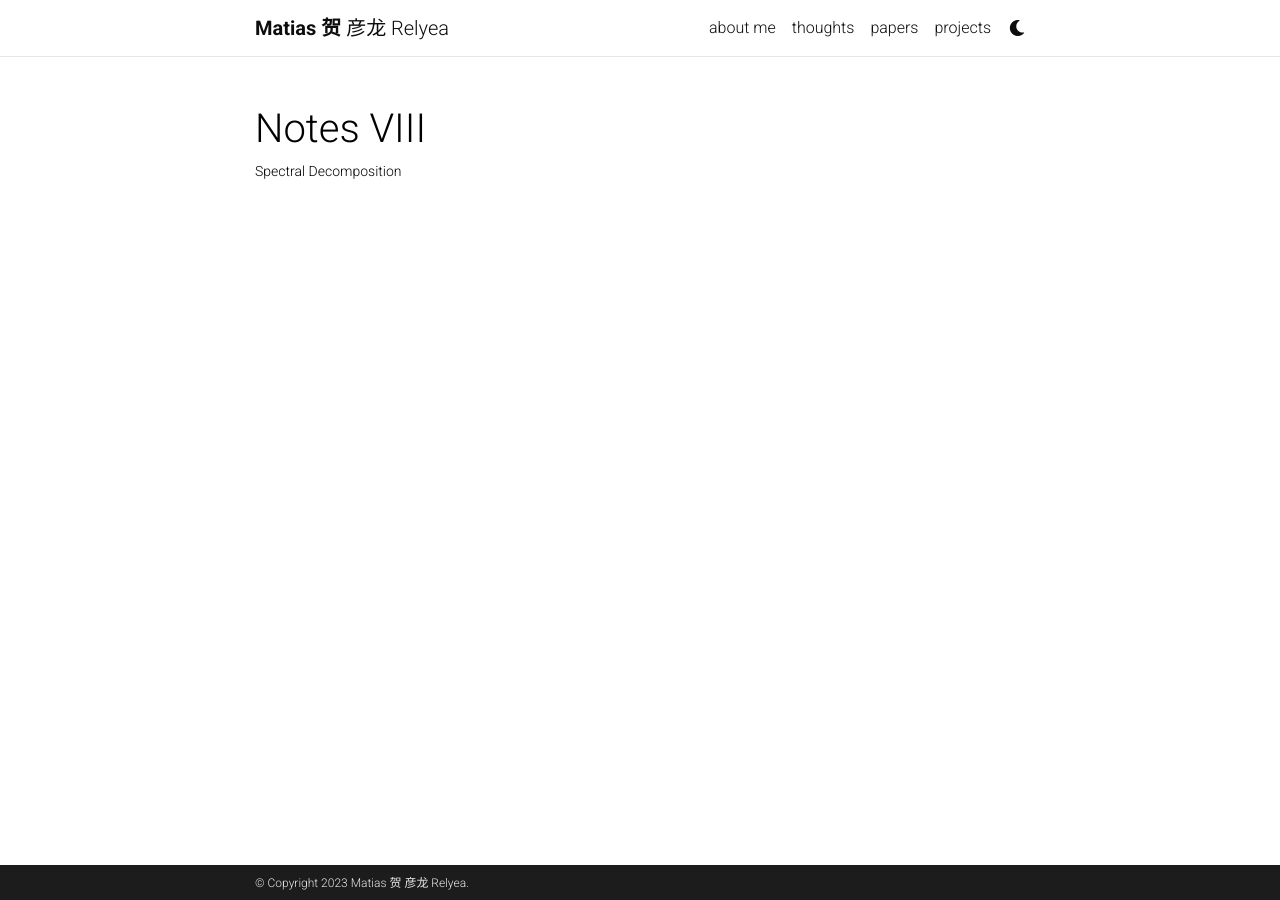
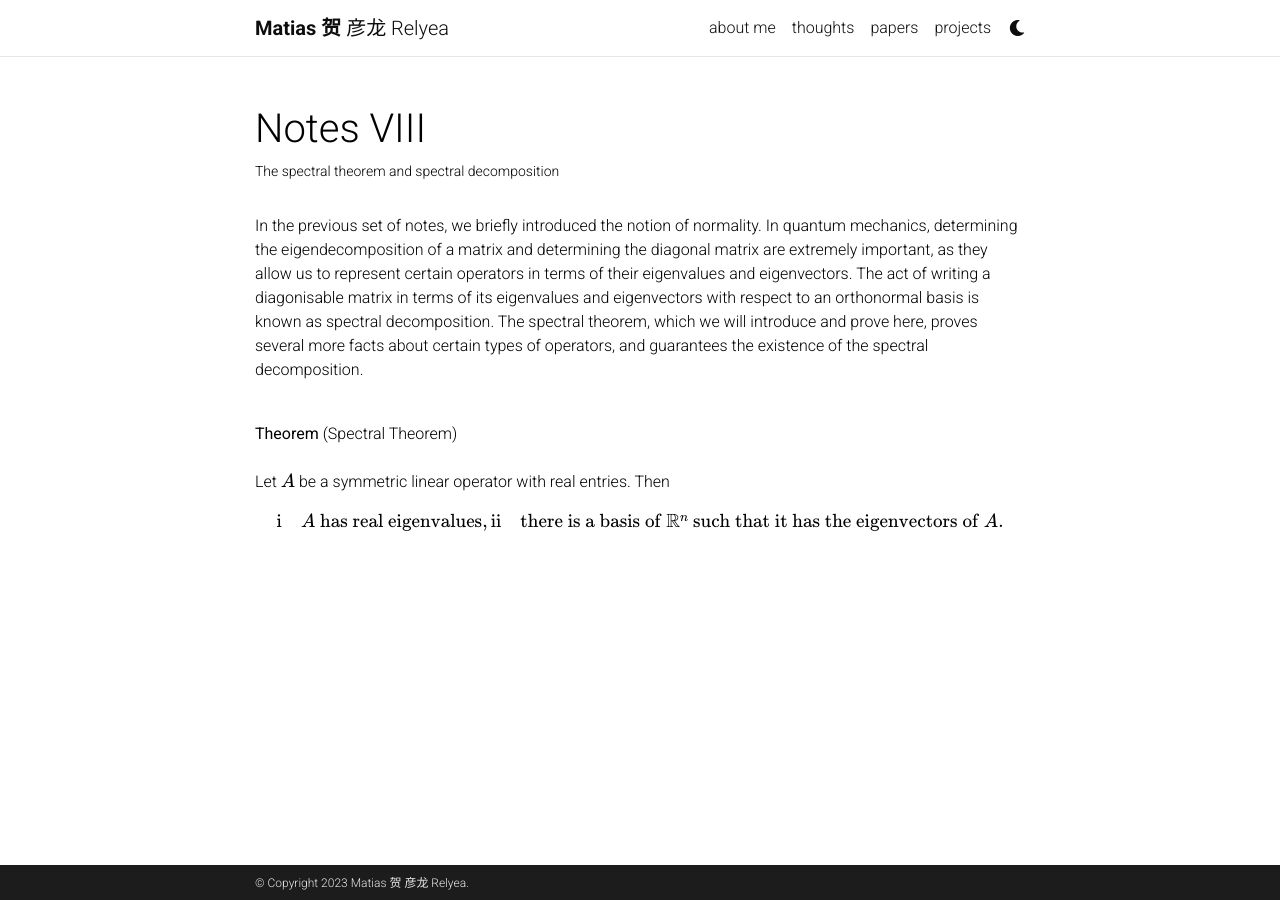
Before and after one commit to Quadcryo/quadcryo, a Jekyll site: the page built from _projects/spectral decomposition (quantum mechanics research project).md, in a window 1280 px wide. Built offline with Jekyll 4.4.1, drawn with Linux system fonts in a browser that asks for light colours; comment, search, counter and statistics services are not loaded; a style sheet for code colours, icons or effects is not loaded.

Commit message:
pre-proof

```diff
--- a/_projects/spectral decomposition (quantum mechanics research project).md
+++ b/_projects/spectral decomposition (quantum mechanics research project).md
@@ -1,8 +1,25 @@
 ---
 layout: page
 title: Notes VIII
-description: Spectral Decomposition
+description: The spectral theorem and spectral decomposition
 img: assets/img/bra ket.png
 importance: 9
 category: quantum mechanics research project (P)
 ---
+
+In the previous set of notes, we briefly introduced the notion of normality. In quantum mechanics, determining the eigendecomposition of a matrix and determining the diagonal matrix are extremely important, as they allow us to represent certain operators in terms of their eigenvalues and eigenvectors. The act of writing a diagonisable matrix in terms of its eigenvalues and eigenvectors with respect to an orthonormal basis is known as spectral decomposition. The spectral theorem, which we will introduce and prove here, proves several more facts about certain types of operators, and guarantees the existence of the spectral decomposition.
+<br>
+
+<br>
+<b> Theorem </b> (Spectral Theorem)
+<br>
+<br>
+Let $$A$$ be a symmetric linear operator with real entries. Then
+<br>
+
+$$
+\begin{array}{ll}
+    \text{i} & A \ \text{has real eigenvalues},
+    \text{ii} &  \text{there is a basis of} \ \mathbb{R}^{n} \ \text{such that it has the eigenvectors of} \ A.
+\end{array}
+$$
```
Also changed, not shown: _projects/hermitian operators (quantum mechanics research project).md (+3 -5 lines), _projects/introduction and final product (quantum mechanics research project).md (+4 -4 lines).
